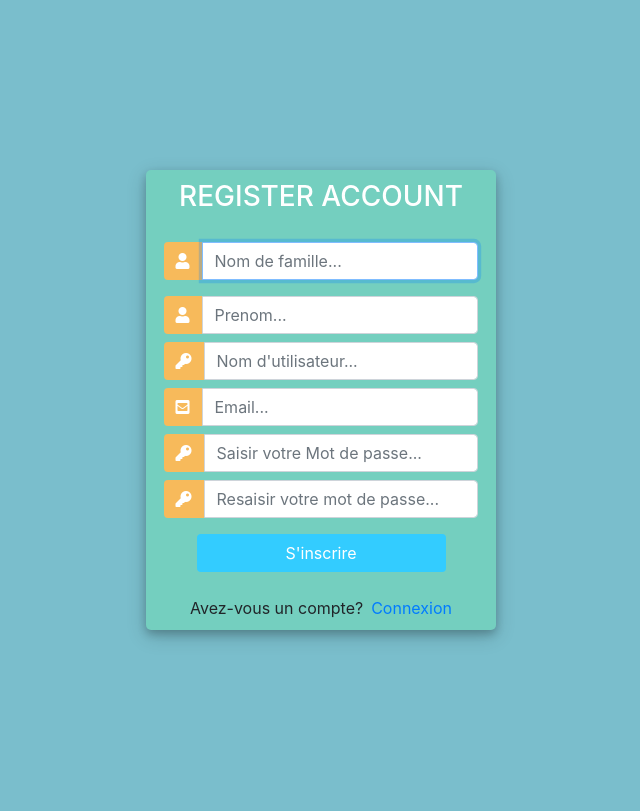
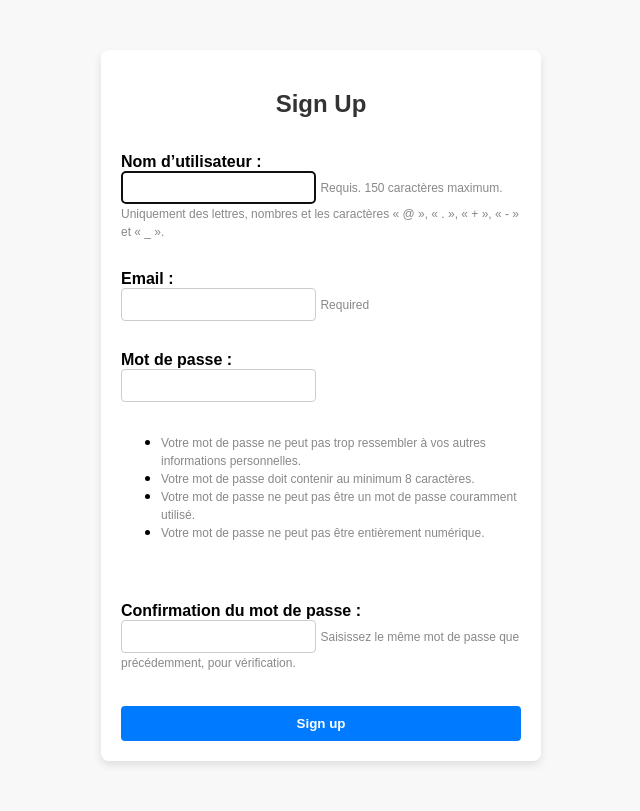
Before and after one commit to yasmine-mt/Pfa_CNRST-main, a Django app: page /compte/inscription in a window 1280 px wide. Shown: the whole page, without its empty margins (319-959 px from the left). Run offline with Django 4.2, Linux system fonts and the light colour scheme; parts of the project's set-up code (start-up, migrations or seed data) failed here and were passed over; some libraries are stand-ins or nearby versions.

Commit message:
Verify Email

```diff
--- a/compte/forms.py
+++ b/compte/forms.py
@@ -1,8 +1,9 @@
+from django import forms
 from django.contrib.auth.forms import UserCreationForm
 from django.contrib.auth.models import User
-from django import forms
 
-class CreerUtilisateur(UserCreationForm):
+class SignupForm(UserCreationForm):
+    email = forms.EmailField(max_length=200, help_text='Required')
     class Meta:
-       model = User
-       fields =['username','first_name','last_name','email','password1','password2']
+        model = User
+        fields = ('username', 'email', 'password1', 'password2')
--- a/compte/urls.py
+++ b/compte/urls.py
@@ -1,8 +1,12 @@
 
 from django.urls import path
+from .views import activate
 from . import views
+
 urlpatterns = [
-    path('inscription',views.inscriptionPage , name= 'inscription'),
+    path('inscription',views.signup , name= 'inscription'),
     path('connexion',views.accesPage , name= 'connexion'),
     path('quitter',views.logoutUser, name='quitter'),
+    path('activate/(?P<uidb64>[0-9A-Za-z_\-]+)/(?P<token>[0-9A-Za-z]{1,13}-[0-9A-Za-z]{1,20})/',
+        activate, name='activate'),
 ]
--- a/compte/views.py
+++ b/compte/views.py
@@ -1,28 +1,68 @@
 from django.shortcuts import render,redirect
-from .forms import CreerUtilisateur
 from django.contrib import messages
-from django.contrib.auth.forms import UserCreationForm
 from django.contrib.auth import authenticate, login, logout
+from django.contrib.auth import get_user_model
+from django.http import HttpResponse
+from django.contrib.sites.shortcuts import get_current_site
+from django.utils.encoding import force_bytes, force_str
+from django.utils.http import urlsafe_base64_encode, urlsafe_base64_decode
+from django.template.loader import render_to_string
+from django.core.mail import EmailMessage
+from .forms import SignupForm
+from .tokens import account_activation_token
+
 # Create your views here.
 
-def inscriptionPage(request):
- form=CreerUtilisateur()
- if request.method=='POST':
-  form =CreerUtilisateur(request.POST)
-  if form.is_valid():
-   form.save()
-   return redirect('connexion')
- context = {'form':form}
- return render(request,'compte/inscription.html',context)
+def signup(request):
+    if request.method == 'POST':
+        form = SignupForm(request.POST)
+        if form.is_valid():
+            # Sauvegarder le formulaire en mémoire, pas dans la base de données
+            user = form.save(commit=False)
+            user.is_active = False
+            user.save()
+            # Obtenir le domaine du site actuel
+            current_site = get_current_site(request)
+            mail_subject = 'Le lien d\'activation a été envoyé à votre adresse e-mail'
+            message = render_to_string('acc_active_email.html', {
+                'user': user,
+                'domain': current_site.domain,
+                'uid': urlsafe_base64_encode(force_bytes(user.pk)),
+                'token': account_activation_token.make_token(user),
+            })
+            to_email = form.cleaned_data.get('email')
+            email = EmailMessage(mail_subject, message, to=[to_email])
+            email.send()
+            return HttpResponse('Veuillez confirmer votre adresse e-mail pour finaliser l\'inscription')
+    else:
+        form = SignupForm()
+    return render(request, 'compte/inscription.html', {'form': form})
+
+def activate(request, uidb64, token):
+    User = get_user_model()
+    try:
+        uid = force_str(urlsafe_base64_decode(uidb64))
+        user = User.objects.get(pk=uid)
+    except(TypeError, ValueError, OverflowError, User.DoesNotExist):
+        user = None
+    if user is not None and account_activation_token.check_token(user, token):
+        user.is_active = True
+        user.save()
+        messages.info(request, 'Merci pour la confirmation de votre adresse e-mail. Vous pouvez maintenant vous connecter à votre compte.')
+        return redirect('connexion')
+    else:
+        return HttpResponse('Le lien d\'activation est invalide !')
 
 def accesPage(request):
     if request.method == 'POST':
-        email = request.POST.get('email')
-        mot_de_passe = request.POST.get('mot_de_passe')
-        user = authenticate(request, email=email, password=mot_de_passe)
-        if user is not None :
-            messages.error(request, "Désolé")
+        username = request.POST.get('username')
+        password = request.POST.get('password')
+        user = authenticate(request, username=username, password=password)
+        if user is not None:
+            login(request, user)
+            return redirect('/')
         else:
+            # User is not authenticated, show error message
             messages.error(request, "Utilisateur et/ou mot de passe incorrect(s)")
             return redirect('connexion')
     return render(request, 'compte/connexion.html')
--- /dev/null
+++ b/templates/acc_active_email.html
@@ -0,0 +1,5 @@
+{% autoescape off %}
+Hi {{ user.username }},
+Please click on the link to confirm your registration,
+http://{{ domain }}{% url 'activate' uidb64=uid token=token %}
+{% endautoescape %}
--- a/templates/compte/inscription.html
+++ b/templates/compte/inscription.html
@@ -2,148 +2,93 @@
 <html>
 
 <head>
-	<title>Login</title>
-	<link rel="stylesheet" href="https://stackpath.bootstrapcdn.com/bootstrap/4.1.3/css/bootstrap.min.css" integrity="sha384-MCw98/SFnGE8fJT3GXwEOngsV7Zt27NXFoaoApmYm81iuXoPkFOJwJ8ERdknLPMO" crossorigin="anonymous">
-	<script src="https://ajax.googleapis.com/ajax/libs/jquery/3.3.1/jquery.min.js"></script>
-	<link rel="stylesheet" href="https://use.fontawesome.com/releases/v5.6.1/css/all.css" integrity="sha384-gfdkjb5BdAXd+lj+gudLWI+BXq4IuLW5IT+brZEZsLFm++aCMlF1V92rMkPaX4PP" crossorigin="anonymous">
+  <title>Sign Up</title>
+  <style>
+    body {
+      font-family: Arial, sans-serif;
+      background-color: #f8f8f8;
+    }
 
-	<style>
-		body,
-		html {
-			margin: 0;
-			padding: 0;
-			height: 100%;
-			background: #7abecc !important;
-		}
-		.user_card {
-			width: 350px;
-			margin-top: auto;
-			margin-bottom: auto;
-			background: #74cfbf;
-			position: relative;
-			display: flex;
-			justify-content: center;
-			flex-direction: column;
-			padding: 10px;
-			box-shadow: 0 4px 8px 0 rgba(0, 0, 0, 0.2), 0 6px 20px 0 rgba(0, 0, 0, 0.19);
-			-webkit-box-shadow: 0 4px 8px 0 rgba(0, 0, 0, 0.2), 0 6px 20px 0 rgba(0, 0, 0, 0.19);
-			-moz-box-shadow: 0 4px 8px 0 rgba(0, 0, 0, 0.2), 0 6px 20px 0 rgba(0, 0, 0, 0.19);
-			border-radius: 5px;
+    .container {
+      max-width: 400px;
+      margin: 50px auto;
+      padding: 20px;
+      border-radius: 8px;
+      background-color: #fff;
+      box-shadow: 0 4px 8px rgba(0, 0, 0, 0.1);
+    }
 
-		}
+    h2 {
+      text-align: center;
+      color: #333;
+    }
 
-		.form_container {
-			margin-top: 20px;
-		}
+    form {
+      display: flex;
+      flex-direction: column;
+    }
 
-		#form-title{
-			color: #fff;
-		}
-		.login_btn {
-			width: 100%;
-			background: #33ccff !important;
-			color: white !important;
-		}
-		.login_btn:focus {
-			box-shadow: none !important;
-			outline: 0px !important;
-		}
-		.login_container {
-			padding: 0 2rem;
-		}
-		.input-group-text {
-			background: #f7ba5b !important;
-			color: white !important;
-			border: 0 !important;
-			border-radius: 0.25rem 0 0 0.25rem !important;
-		}
-		.input_user,
-		.input_pass:focus {
-			box-shadow: none !important;
-			outline: 0px !important;
-		}
+    p {
+      margin: 15px 0;
+    }
 
-	</style>
+    label {
+      font-weight: bold;
+    }
 
+    input {
+      padding: 8px;
+      border: 1px solid #ccc;
+      border-radius: 4px;
+    }
+
+    small {
+      color: #888;
+      font-size: 12px;
+    }
+
+    .error-message {
+      color: red;
+      margin-top: 5px;
+    }
+
+    button[type="submit"] {
+      margin-top: 20px;
+      padding: 10px;
+      border: none;
+      border-radius: 4px;
+      background-color: #007BFF;
+      color: #fff;
+      font-weight: bold;
+      cursor: pointer;
+    }
+
+    button[type="submit"]:hover {
+      background-color: #0056b3;
+    }
+  </style>
 </head>
+
 <body>
-	<div class="container h-100">
-		<div class="d-flex justify-content-center h-100">
-			<div class="user_card">
-				<div class="d-flex justify-content-center">
-					<h3 id="form-title">REGISTER ACCOUNT</h3>
-				</div>
-				<div class="d-flex justify-content-center form_container">
+  <div class="container">
+    <h2>Sign Up</h2>
+    <form method="post">
+      {% csrf_token %}
+      {% for field in form %}
+      <p>
+        <label for="{{ field.auto_id }}">{{ field.label_tag }}</label><br>
+        {{ field }}
+        {% if field.help_text %}
+        <small>{{ field.help_text }}</small>
+        {% endif %}
+        {% for error in field.errors %}
+        <p class="error-message">{{ error }}</p>
+        {% endfor %}
+      </p>
+      {% endfor %}
+      <button type="submit">Sign up</button>
+    </form>
+  </div>
+</body>
 
-					<form method="POST" action="">
-            {%csrf_token%}
-						<div class="input-group mb-3">
-							<div class="input-group-append">
-								<span class="input-group-text"><i class="fas fa-user"></i></span>
-							</div>
-							{{form.username}}
-						</div>
-            <div class="input-group mb-2">
-							<div class="input-group-append">
-								<span class="input-group-text"><i class="fas fa-user"></i></span>
-							</div>
-							{{form.first_name}}
-						</div>
-						<div class="input-group mb-2">
-							<div class="input-group-append">
-								<span class="input-group-text"><i class="fas fa-key"></i></span>
-							</div>
-							{{form.last_name}}
-						</div>
-
-						<div class="input-group mb-2">
-							<div class="input-group-append">
-								<span class="input-group-text"><i class="fas fa-envelope-square"></i></span>
-							</div>
-							{{form.email}}
-						</div>
-						<div class="input-group mb-2">
-							<div class="input-group-append">
-								<span class="input-group-text"><i class="fas fa-key"></i></span>
-							</div>
-							 {{form.password1}}
-						</div>
-            <div class="input-group mb-2">
-							<div class="input-group-append">
-								<span class="input-group-text"><i class="fas fa-key"></i></span>
-							</div>
-							{{form.password2}}
-						</div>
-             {{form.errors}}
-				   		<div class="d-flex justify-content-center mt-3 login_container">
-				 			<input class="btn login_btn" type="submit" value="S'inscrire">
-				   		</div>
-					</form>
-				</div>
-
-				<div class="mt-4">
-					<div class="d-flex justify-content-center links">
-						Avez-vous un compte? <a href="{% url 'connexion' %}" class="ml-2">Connexion</a>
-					</div>
-				</div>
-			</div>
-		</div>
-	</div>
-	<script>
-
-		var form_fields = document.getElementsByTagName('input')
-    form_fields[1].placeholder="Nom de famille...";
-    form_fields[2].placeholder="Prenom...";
-		form_fields[3].placeholder="Nom d'utilisateur...";
-		form_fields[4].placeholder='Email...';
-		form_fields[5].placeholder='Saisir votre Mot de passe...';
-		form_fields[6].placeholder='Resaisir votre mot de passe...';
-
-
-
-		for (var field in form_fields){
-			form_fields[field].className += ' form-control'
-		}
-	</script>
-</body>
 </html>
```
Also changed, not shown: Projet_GQ/settings.py (+11 -0 lines), compte/tokens.py (added, +8 -0 lines), templates/compte/connexion.html (+9 -10 lines), db.sqlite3.
